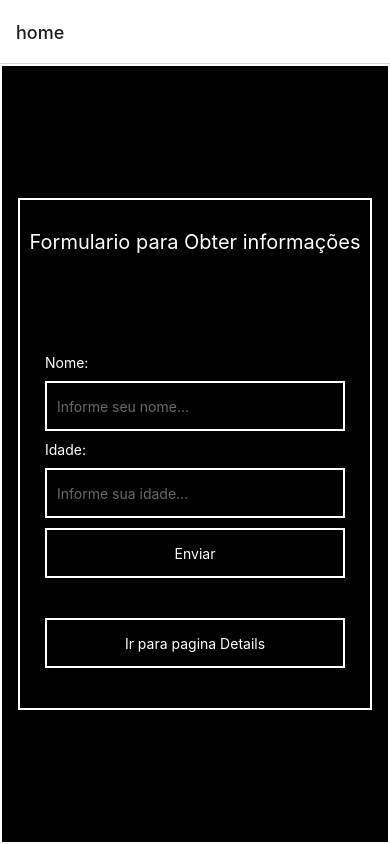
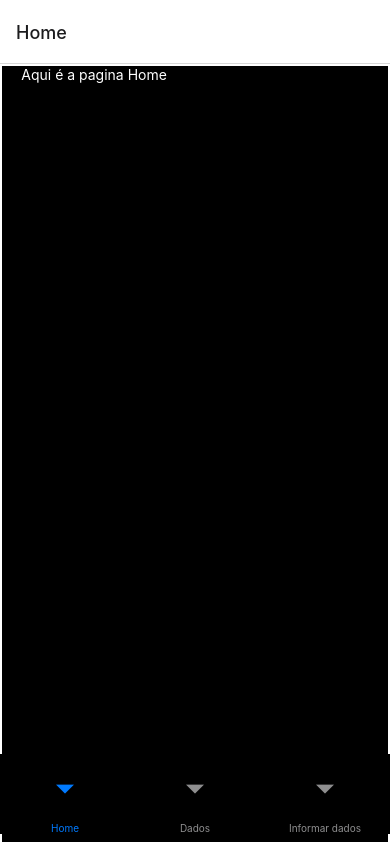
Before and after one commit to Pablohdantas/reactNative_testes, a React Native app: screen /Home in a window 390 px wide. Built offline with nearby package versions, Linux system fonts and the light colour scheme.

Commit message:
feat: Tela de dados adicionada

```diff
--- a/App.tsx
+++ b/App.tsx
@@ -1,17 +1,27 @@
 import Home from "./src/Screens/Home";
-import Details from "./src/Screens/Details";
+import Dados from "./src/Screens/Dados";
+import InformarDados from "./src/Screens/InformarDados";
 import { NavigationContainer } from "@react-navigation/native";
-import { createNativeStackNavigator } from "@react-navigation/native-stack";
+import { createBottomTabNavigator } from "@react-navigation/bottom-tabs";
 
-const Stack = createNativeStackNavigator();
+const BottomTab = createBottomTabNavigator();
 
 export default function App() {
   return (
     <NavigationContainer>
-      <Stack.Navigator>
-        <Stack.Screen name="home" component={Home}/>
-        <Stack.Screen name="details" component={Details}/>
-      </Stack.Navigator>
+      <BottomTab.Navigator
+      screenOptions={{tabBarStyle:{
+        backgroundColor:"#000000",
+        borderTopWidth:0,
+        height:80,
+        bottom:10,
+        position:"absolute"
+      }}}
+      >
+        <BottomTab.Screen name="Home" component={Home}/>
+        <BottomTab.Screen name="Dados" component={Dados}/>
+        <BottomTab.Screen name="Informar dados" component={InformarDados}/>
+      </BottomTab.Navigator>
     </NavigationContainer>
   );
 }
--- a/src/Screens/Details.tsx
+++ b/src/Screens/Dados.tsx
@@ -1,11 +1,15 @@
-import { StyleSheet, Text, View,TextInput,TouchableOpacity} from 'react-native';
+import { StyleSheet, Text, View,TextInput,TouchableOpacity, ScrollView} from 'react-native';
 
 export default function Details({navigation}:any) {
   return (
     <View style={styles.container}>
-            <TouchableOpacity style={styles.containerFormularioGeralBotao} onPress={()=>navigation.navigate("home")}>
+    <ScrollView>
+      <View >
+            <TouchableOpacity style={styles.containerFormularioGeralBotao} onPress={()=>navigation.navigate("Home")}>
             <Text style={{color:"#ffffff"}}>Ir para pagina Home</Text>
           </TouchableOpacity>
+      </View>
+    </ScrollView>
     </View>
   );
 }
@@ -20,6 +24,7 @@ const styles = StyleSheet.create({
     alignItems:"center",
   },
   containerFormularioGeralBotao:{
+
     width:300,
     height:50,
     borderWidth:2,
--- a/src/Screens/Home.tsx
+++ b/src/Screens/Home.tsx
@@ -1,25 +1,12 @@
-import { StyleSheet, Text, View,TextInput,TouchableOpacity} from 'react-native';
+import { StyleSheet, Text, View,TextInput,TouchableOpacity, ScrollView} from 'react-native';
 
-export default function Home({navigation}:any) {
+export default function Home() {
   return (
     <View style={styles.container}>
-      <View style={styles.containerFormulario}>
-        <Text style={styles.containerFormularioTitulo}>Formulario para Obter informações</Text>
-        <View style={styles.containerFormularioGeral}>
-          <Text style={styles.containerFormularioTexto}>Nome:</Text>
-          <TextInput style={styles.containerFormularioInputs} placeholder='Informe seu nome...' placeholderTextColor={"#696969"}>
-          </TextInput>
-          <Text style={styles.containerFormularioTexto}>Idade:</Text>
-          <TextInput style={styles.containerFormularioInputs} placeholder='Informe sua idade...' placeholderTextColor={"#696969"}>
-          </TextInput>
-          <TouchableOpacity style={styles.containerFormularioGeralBotao}>
-            <Text style={{color:"#ffffff"}}>Enviar</Text>
-          </TouchableOpacity>
-          <TouchableOpacity style={styles.containerFormularioGeralBotao} onPress={()=>navigation.navigate("details")}>
-            <Text style={{color:"#ffffff"}}>Ir para pagina Details</Text>
-          </TouchableOpacity>
-        </View>
-      </View>
+    <ScrollView style ={{width:"90%"}} >
+
+      <Text style={{color:"#ffffff"}}>Aqui é a pagina Home</Text>
+    </ScrollView>
     </View>
   );
 }
@@ -33,40 +20,4 @@ const styles = StyleSheet.create({
     justifyContent:"center",
     alignItems:"center",
   },
-  containerFormulario:{
-    padding:10,
-    paddingTop:30,
-    borderWidth:2,
-    borderColor:"#ffffff",
-    gap:100,
-    alignItems:"center",
-    justifyContent:"center",
-  },
-  containerFormularioTexto:{
-    color:"#ffffff",
-  },
-  containerFormularioTitulo:{
-    color:"#ffffff",
-    fontSize:20,
-  },
-  containerFormularioInputs:{
-    width:300,
-    padding:10,
-    height:50,
-    borderWidth:2,
-    color:"#ffffff",
-    borderColor:"#ffffff",
-  },
-  containerFormularioGeral:{
-    gap:10
-  },
-  containerFormularioGeralBotao:{
-    width:300,
-    height:50,
-    borderWidth:2,
-    borderColor:"#ffffff",
-    marginBottom:30,
-    justifyContent:"center",
-    alignItems:"center",
-  },
 });
--- /dev/null
+++ b/src/Screens/InformarDados.tsx
@@ -0,0 +1,72 @@
+import { StyleSheet, Text, View,TextInput,TouchableOpacity} from 'react-native';
+
+export default function InformarDados({navigation}:any) {
+  return (
+    <View style={styles.container}>
+      <View style={styles.containerFormulario}>
+        <Text style={styles.containerFormularioTitulo}>Formulario para Obter informações</Text>
+        <View style={styles.containerFormularioGeral}>
+          <Text style={styles.containerFormularioTexto}>Nome:</Text>
+          <TextInput style={styles.containerFormularioInputs} placeholder='Informe seu nome...' placeholderTextColor={"#696969"}>
+          </TextInput>
+          <Text style={styles.containerFormularioTexto}>Idade:</Text>
+          <TextInput style={styles.containerFormularioInputs} placeholder='Informe sua idade...' placeholderTextColor={"#696969"}>
+          </TextInput>
+          <TouchableOpacity style={styles.containerFormularioGeralBotao}>
+            <Text style={{color:"#ffffff"}}>Enviar</Text>
+          </TouchableOpacity>
+          <TouchableOpacity style={styles.containerFormularioGeralBotao} onPress={()=>navigation.navigate("Home")}>
+            <Text style={{color:"#ffffff"}}>Ir para pagina Home</Text>
+          </TouchableOpacity>
+        </View>
+      </View>
+    </View>
+  );
+}
+
+const styles = StyleSheet.create({
+  container: {
+    flex:1,
+    backgroundColor:"#000000",
+    borderWidth:2,
+    borderColor:"#ffffff",
+    justifyContent:"center",
+    alignItems:"center",
+  },
+  containerFormulario:{
+    padding:10,
+    paddingTop:30,
+    borderWidth:2,
+    borderColor:"#ffffff",
+    gap:100,
+    alignItems:"center",
+    justifyContent:"center",
+  },
+  containerFormularioTexto:{
+    color:"#ffffff",
+  },
+  containerFormularioTitulo:{
+    color:"#ffffff",
+    fontSize:20,
+  },
+  containerFormularioInputs:{
+    width:300,
+    padding:10,
+    height:50,
+    borderWidth:2,
+    color:"#ffffff",
+    borderColor:"#ffffff",
+  },
+  containerFormularioGeral:{
+    gap:10
+  },
+  containerFormularioGeralBotao:{
+    width:300,
+    height:50,
+    borderWidth:2,
+    borderColor:"#ffffff",
+    marginBottom:30,
+    justifyContent:"center",
+    alignItems:"center",
+  },
+});
```
